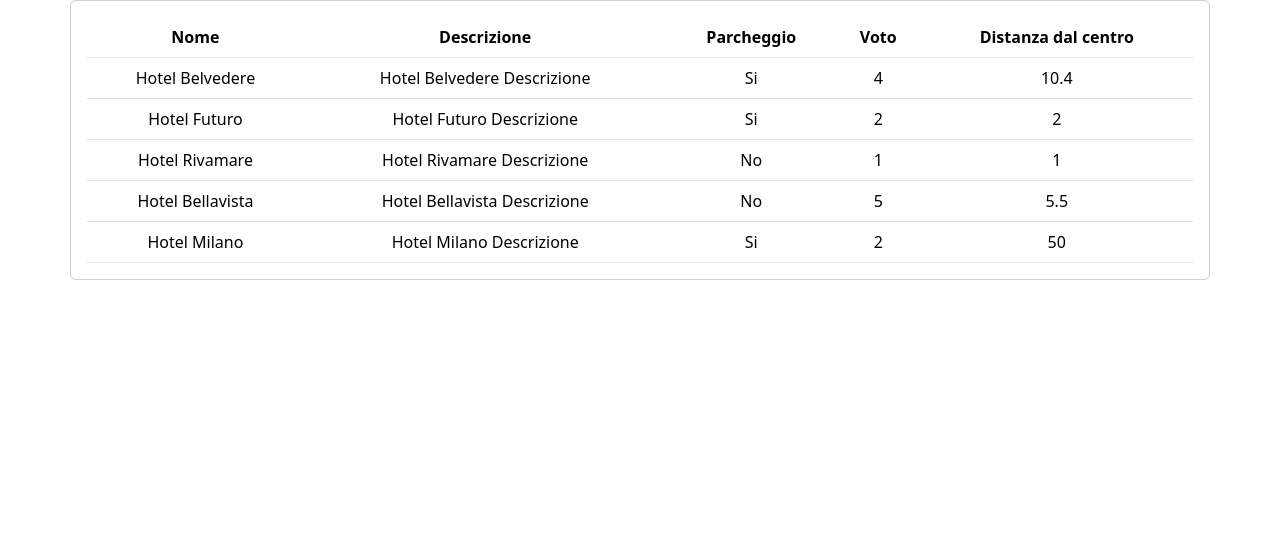
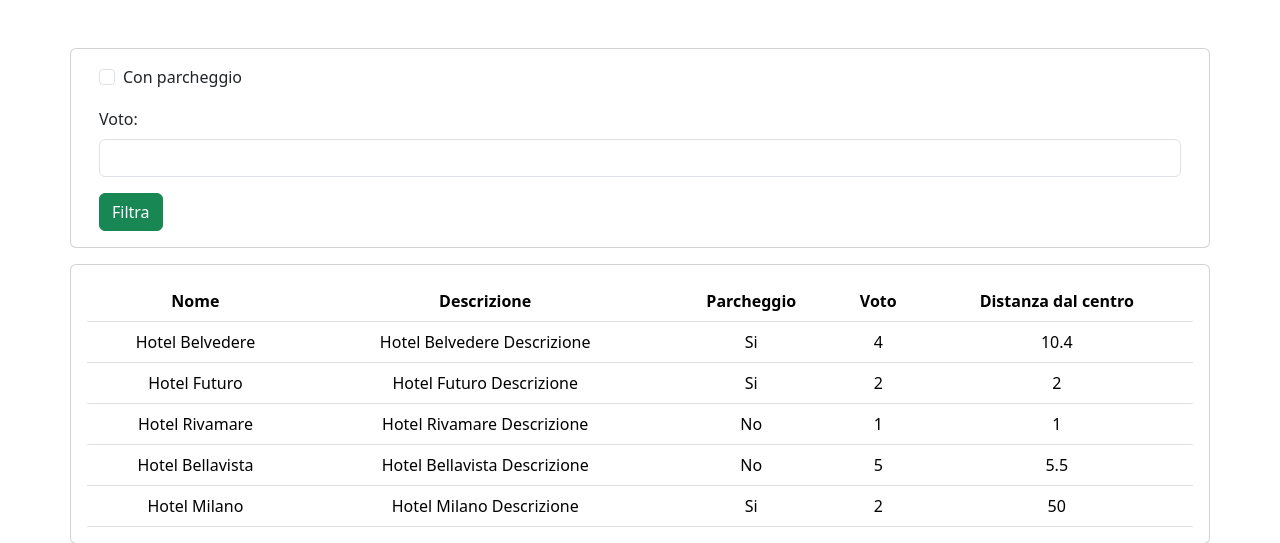
Before and after one commit to FrancescoGess/php-hotel, a PHP site: page / in a window 1280 px wide. Shown: the top 543 px of the page. Run offline with PHP 8.4, Linux system fonts and the light colour scheme.

Commit message:
add filter park and vote

```diff
--- a/index.php
+++ b/index.php
@@ -39,6 +39,16 @@ $hotels = [
 
 ];
 
+
+$filter_parking = isset($_GET['check-parking']) ? true : false;
+$filter_vote = $_GET['filter-vote'] ?? false;
+
+if($filter_parking)
+    $hotels = array_filter($hotels, fn($hotel) => $hotel['parking']);
+
+if($filter_vote)
+    $hotels = array_filter($hotels, fn($hotel) => $hotel['vote'] >= $filter_vote);
+
 ?>
 
 <!DOCTYPE html>
@@ -52,7 +62,37 @@ $hotels = [
 <body>
 
 <main>
-<div class="card container p-3">
+
+<div class="card mt-5 container mb-3">
+        <div class="card-body">
+            <form method="GET">
+
+                <div class="form-check">
+                    <input
+                    class="form-check-input"
+                    type="checkbox"
+                    id="check-parking"
+                    name="check-parking"
+                    <?= $filter_parking ? 'checked' : '' ?>>
+
+                    <label class="form-check-label mb-3" for="check-parking">
+                        Con parcheggio
+                    </label>
+                </div>
+
+                <div class="mb-3">
+                    <label for="filter-vote" class="form-label">Voto:</label>
+                    <input type="number" value="<?= $filter_vote ?>" class="form-control" id="filter-vote" name="filter-vote" min="1" max="5">
+                </div>
+
+                <button class="btn btn-success">Filtra</button>
+
+            </form>
+        </div>
+    </div>
+
+
+    <div class="card container p-3">
         <table class="table table-hover m-0">
             <thead class="text-center">
                 <tr>
```
